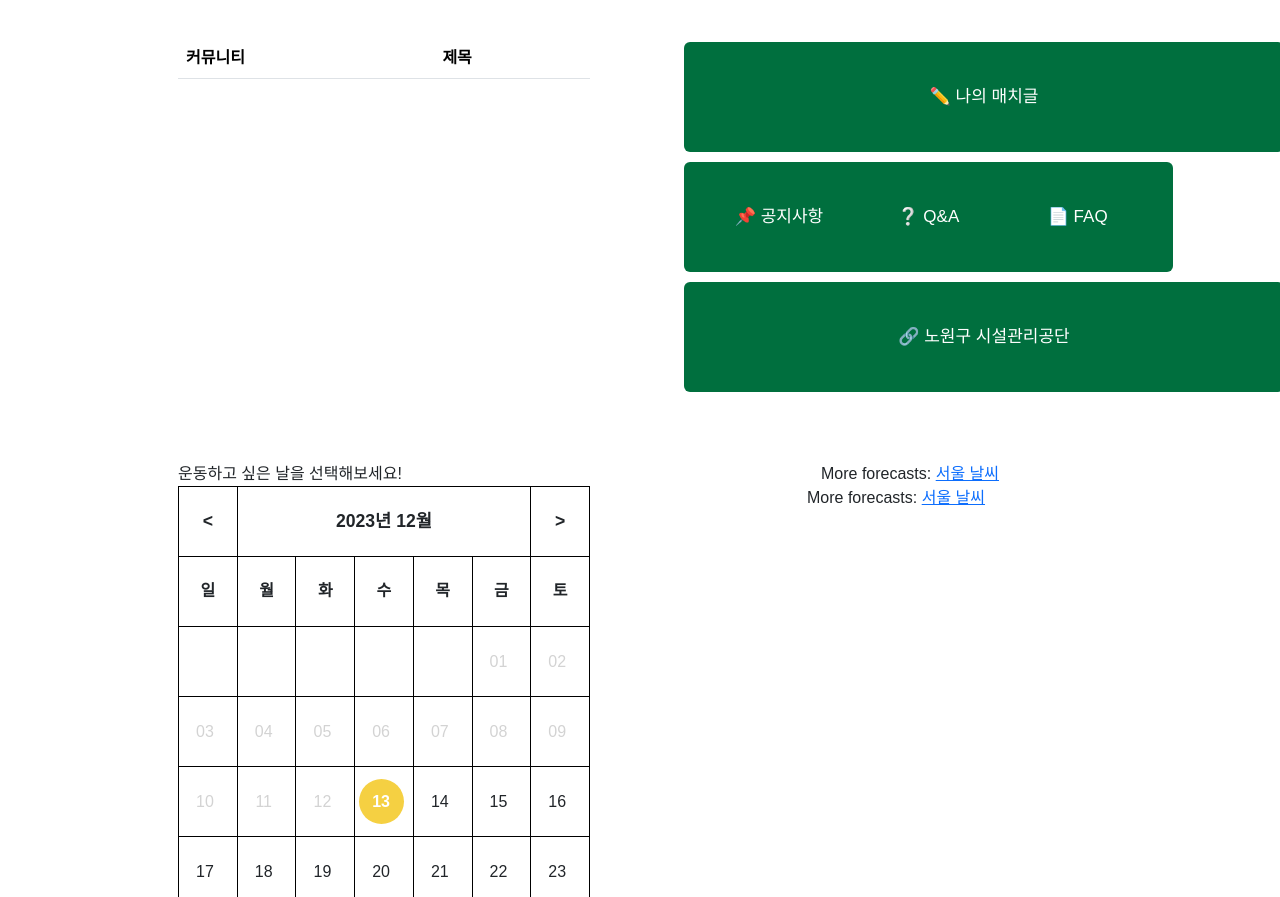
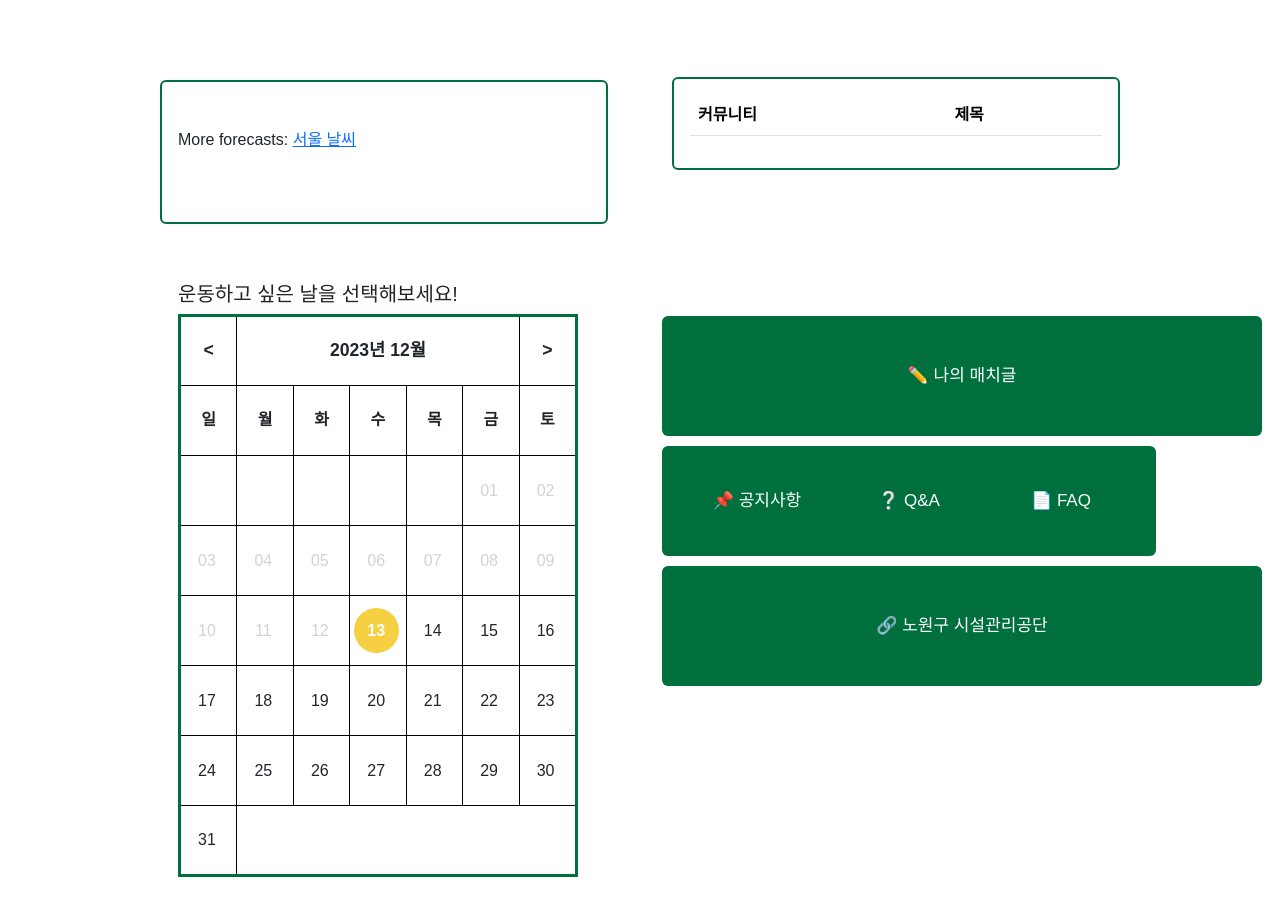
Before and after one commit to seoyeon2001/bababawebchu, a website: page views/index.html in a window 1280 px wide. Shown: the part 261-1158 px from the top of the page. Drawn offline with nearby package versions, Linux system fonts and the light colour scheme; no server answers; a script that the page names is missing.

Commit message:
index.html 디자인 수정

```diff
--- a/views/index.html
+++ b/views/index.html
@@ -48,14 +48,15 @@
   <body>
     <!-- 네비게이션바 -->
     <div id='content'></div>
-    <div class="page-header theme-bg-dark py-5 text-center position-relative" >
-	    <div class="container">
+    <br>
+    <br>
+    <div class="page-header theme-bg-dark py-5 text-center position-relative" style="background-color: #006f3e; margin: 0px 200px;  border-radius: 60px 60px/60px 60px; " >
+	    <div class="container" >
             <br>
             <br>
-		    <h3 class="page-heading single-col-max mx-auto" style="font-weight: bold;">여러분의 스포츠 파트너를 찾아보세요!</h3>
+		    <h3 class="page-heading single-col-max mx-auto" style="font-weight: solid; color:white; text-align: center;">⛹⛹️‍♀여러분의 스포츠 파트너를 찾아보세요!</h3>
 	    </div>
     </div>
-    <hr class="my-4" style="height: 3px; background-color: #006f3e;">
 
 
     <div class="container-fluid" style="margin: 0 auto; width: 80%;">
@@ -63,7 +64,23 @@
             <div class="col-md-12">
                 <div class="row">
                     <div class="col-md-6">
-                        <div class="card bg-default" style="margin-bottom: 40px;">
+                        <!--날씨-->
+                        <br>
+                        <br>
+                        <div class="card " style="margin-top: 35px; padding-top: 30px; padding-bottom:30px; border: 2px solid #006f3e;">
+                            <div class="card-body" >
+                                <div class="row"  >
+                                    <div class="col-md-12">
+                                        <div id="ww_ef52dafbb06df" v='1.3' loc='id' a='{"t":"responsive","lang":"ko","sl_lpl":1,"ids":["wl4479"],"font":"Arial","sl_ics":"one_a","sl_sot":"celsius","cl_bkg":"image","cl_font":"#FFFFFF","cl_cloud":"#FFFFFF","cl_persp":"#81D4FA","cl_sun":"#FFC107","cl_moon":"#FFC107","cl_thund":"#FF5722"}'>More forecasts: <a href="https://sharpweather.com/ko/seoul/" id="ww_ef52dafbb06df_u" target="_blank">서울 날씨</a></div><script async src="https://app2.weatherwidget.org/js/?id=ww_ef52dafbb06df"></script>
+                                    </div>
+                                </div>
+
+                                </div>
+                            <br>
+                        </div>
+                    </div>
+                    <div class="col-md-6">
+                        <div class="card bg-default" style="margin-top: 80px; border: 2px solid #006f3e;">
                             <div class="card-body">
                               <table class="table table-hover table-striped">
                                 <thead>
@@ -78,14 +95,46 @@
                               </table>
                             </div>
                       </div>
+                </div>
+                <div class="row">
+                    <div class="col-md-6">
+                        <!--달력-->
+                        <div class="card">
+                            <div class="card-body">
+                                <h5>운동하고 싶은 날을 선택해보세요!</h5>
+
+                                <table class="Calendar" style=" border: 3px solid #006f3e; padding: 10px;">
+                                    <thead>
+                                        <tr>
+                                            <td onClick="prevCalendar();" style="cursor:pointer;">&#60;</td>
+                                            <td colspan="5">
+                                                <span id="calYear"></span>년
+                                                <span id="calMonth"></span>월
+                                            </td>
+                                            <td onClick="nextCalendar();" style="cursor:pointer;">&#62;</td>
+                                        </tr>
+                                        <tr>
+                                            <td>일</td>
+                                            <td>월</td>
+                                            <td>화</td>
+                                            <td>수</td>
+                                            <td>목</td>
+                                            <td>금</td>
+                                            <td>토</td>
+                                        </tr>
+                                    </thead>
+                                    <tbody>
+                                    </tbody>
+                                </table>
+                            </div>
+                        </div>
                     </div>
-                    <!--커뮤니티-->
-                    <div class="col-md-6">
-                        <div class="card" style="padding: 10px; ">
+                    <div class="col-md-6" >
+                        <div class="card" style="padding-top: 40px;">
                             <div class="row">
                                 <div class="col-md-12">
 
-                                    <button type="button" class="btn" style="width: 600px; height: 110px; background-color: #006f3e; color:white;">
+                                    <button type="button" class="btn" style="width: 600px; height: 120px; background-color: #006f3e; color:white;">
                                         ✏️ 나의 매치글
                                     </button>
                                 </div>
@@ -113,65 +162,13 @@
                                 <div class="row">
                                     <div class="col-md-12">
 
-                                        <button type="button" class="btn" style="width: 600px; height: 110px; background-color: #006f3e; color:white;">
+                                        <button type="button" class="btn" style="width: 600px; height: 120px; background-color: #006f3e; color:white;">
                                             🔗 노원구 시설관리공단
                                         </button>
                                     </div>
                                 </div>
                             </div>
                     </div>
-                </div>
-                <div class="row">
-                    <div class="col-md-6">
-                        <!--달력-->
-                        <div class="card">
-                            <div class="card-body">
-                                운동하고 싶은 날을 선택해보세요!
-
-                                <table class="Calendar">
-                                    <thead>
-                                        <tr>
-                                            <td onClick="prevCalendar();" style="cursor:pointer;">&#60;</td>
-                                            <td colspan="5">
-                                                <span id="calYear"></span>년
-                                                <span id="calMonth"></span>월
-                                            </td>
-                                            <td onClick="nextCalendar();" style="cursor:pointer;">&#62;</td>
-                                        </tr>
-                                        <tr>
-                                            <td>일</td>
-                                            <td>월</td>
-                                            <td>화</td>
-                                            <td>수</td>
-                                            <td>목</td>
-                                            <td>금</td>
-                                            <td>토</td>
-                                        </tr>
-                                    </thead>
-                                    <tbody>
-                                    </tbody>
-                                </table>
-                            </div>
-                        </div>
-                    </div>
-                    <div class="col-md-6 text-center">
-                        <!--날씨-->
-                        <div class="card text-center">
-                            <div class="card-body" >
-                                <div class="row" style=" width: 464px;" >
-                                    <div class="col-md-12">
-                                        <div id="ww_ef52dafbb06df" v='1.3' loc='id' a='{"t":"responsive","lang":"ko","sl_lpl":1,"ids":["wl4479"],"font":"Arial","sl_ics":"one_a","sl_sot":"celsius","cl_bkg":"image","cl_font":"#FFFFFF","cl_cloud":"#FFFFFF","cl_persp":"#81D4FA","cl_sun":"#FFC107","cl_moon":"#FFC107","cl_thund":"#FF5722"}'>More forecasts: <a href="https://sharpweather.com/ko/seoul/" id="ww_ef52dafbb06df_u" target="_blank">서울 날씨</a></div><script async src="https://app2.weatherwidget.org/js/?id=ww_ef52dafbb06df"></script>
-                                    </div>
-                                </div>
-                                <div class="row">
-                                    <div class="col-md-12">
-                                        <div id="ww_1dca7758b9d74" v='1.3' loc='id' a='{"t":"horizontal","lang":"ko","sl_lpl":1,"ids":[],"font":"Arial","sl_ics":"one_a","sl_sot":"celsius","cl_bkg":"image","cl_font":"#FFFFFF","cl_cloud":"#FFFFFF","cl_persp":"#81D4FA","cl_sun":"#FFC107","cl_moon":"#FFC107","cl_thund":"#FF5722"}'>More forecasts: <a href="https://sharpweather.com/ko/seoul/" id="ww_1dca7758b9d74_u" target="_blank">서울 날씨</a></div><script async src="https://app2.weatherwidget.org/js/?id=ww_1dca7758b9d74"></script>
-                                    </div>
-                                </div>
-
-                                </div>
-                            <br>
-                        </div>
                     </div>
                 </div>
             </div>
@@ -207,7 +204,7 @@
             tbody.innerHTML = ''; // Clear the table
 
             // Limiting to display only 5 posts or posts available if less than 5
-            const numberOfPosts = Math.min(7, data.boards.length);
+            const numberOfPosts = Math.min(5, data.boards.length);
 
             for (let index = 0; index < numberOfPosts; index++) {
                 const community = data.boards[index];
```
